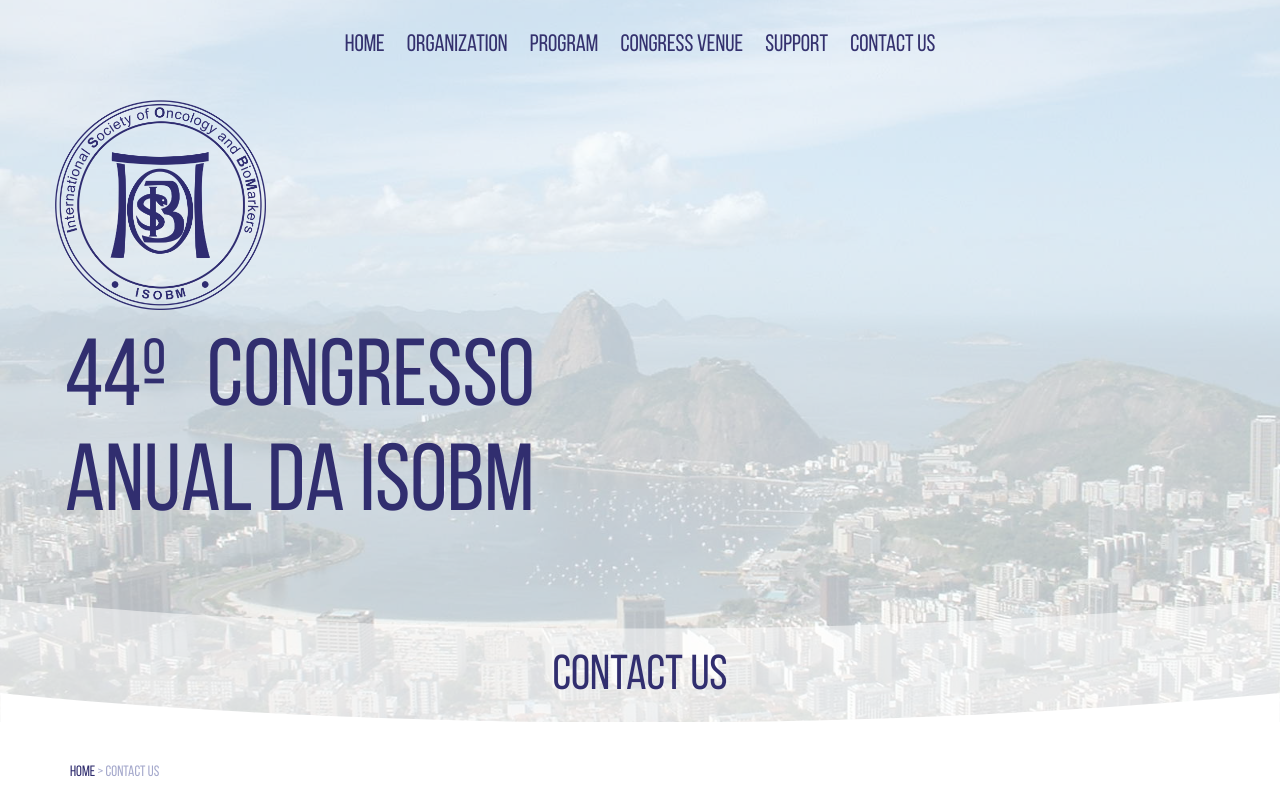
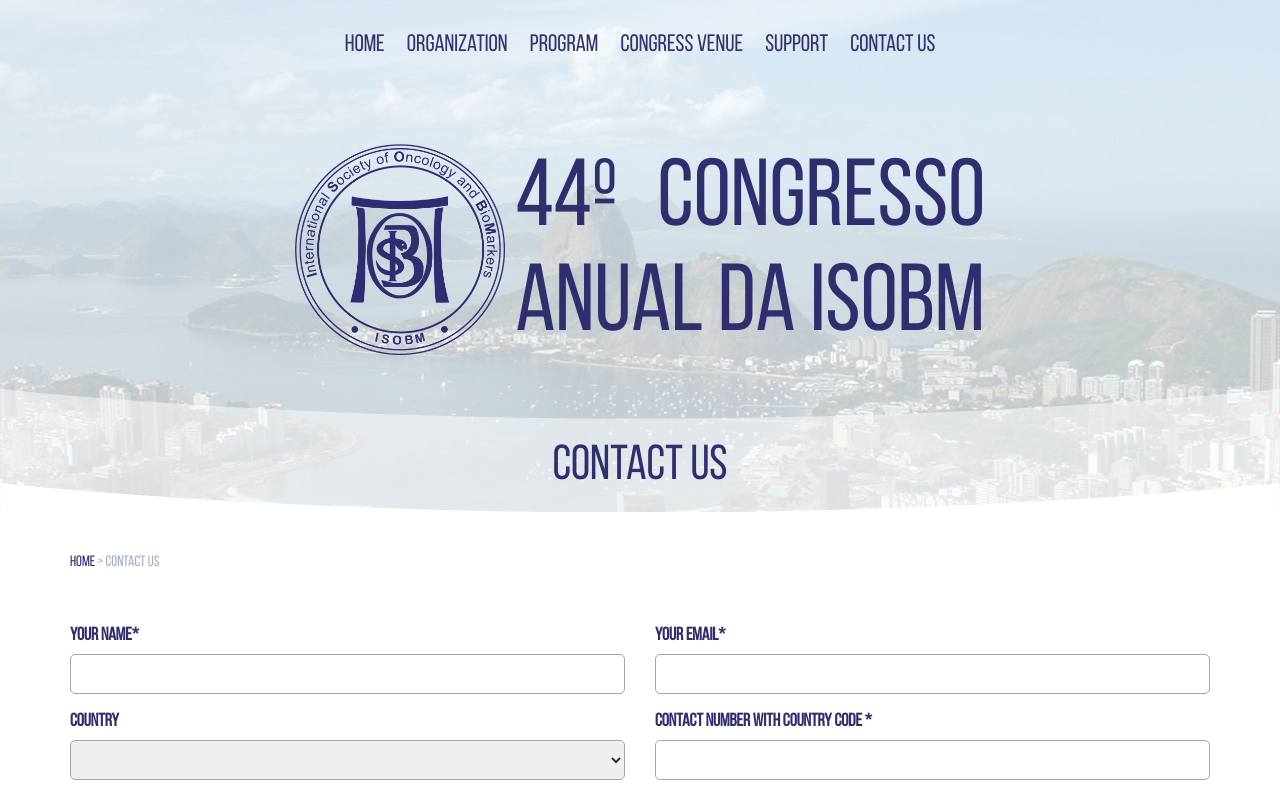
Before and after one commit to AgenciaCampana/ISOBM, a website: page contact.html in a window 1280 px wide. Shown: the top 792 px of the page. Drawn offline with Linux system fonts and the light colour scheme; a web font is replaced by a local one.

Commit message:
att bug interno

```diff
--- a/css/interna.css
+++ b/css/interna.css
@@ -66,7 +66,7 @@
 	padding-left: 10px;
 }
 
-.center{
+.center a{
 	display: flex;
 	top: 130px;
 	position: relative;
```
